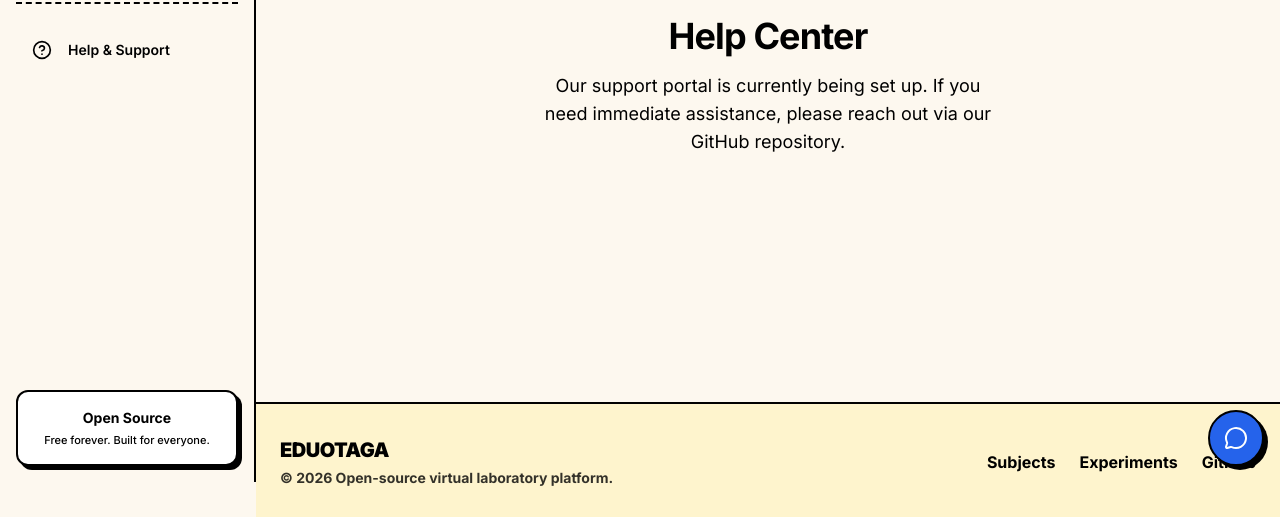
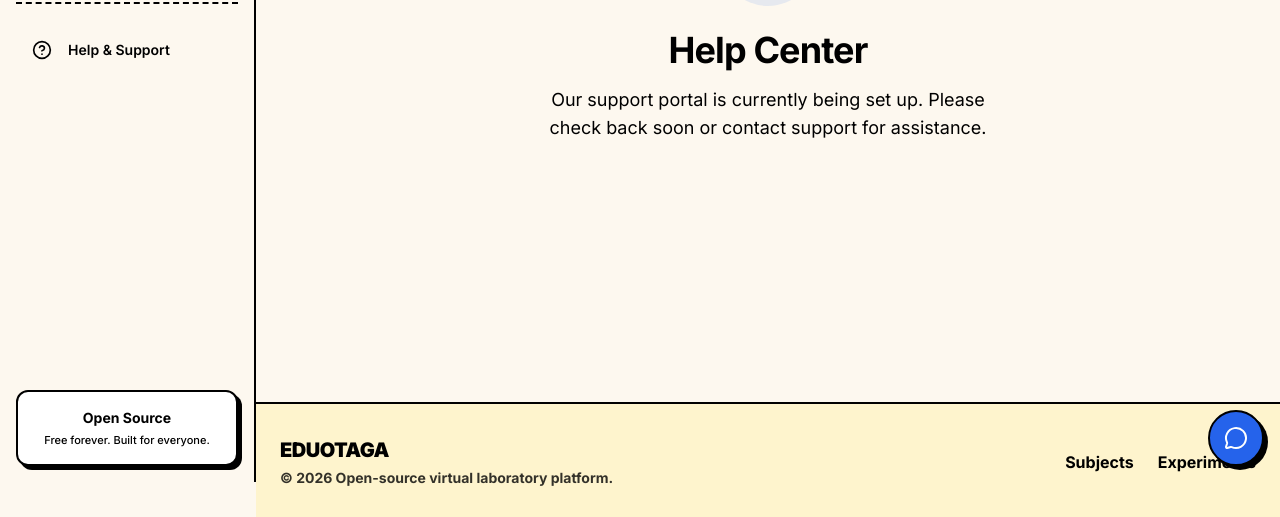
Before and after one commit to OTaga2k25/EDUOTAGA, a Next.js app in the folder apps/web/: page /help in a window 1280 px wide. Shown: the part 318-835 px from the top of the page. Built offline with nearby package versions, Linux system fonts and the light colour scheme; no server answers.

Commit message:
chore: remove GitHub link and text from site footer and help page

```diff
--- a/apps/web/app/help/page.tsx
+++ b/apps/web/app/help/page.tsx
@@ -17,7 +17,7 @@ export default function HelpPage() {
       </div>
       <h1 className="text-4xl font-bold tracking-tight mb-4">Help Center</h1>
       <p className="text-muted-foreground max-w-md text-lg">
-        Our support portal is currently being set up. If you need immediate assistance, please reach out via our GitHub repository.
+        Our support portal is currently being set up. Please check back soon or contact support for assistance.
       </p>
     </div>
   );
--- a/apps/web/components/layout/footer.tsx
+++ b/apps/web/components/layout/footer.tsx
@@ -18,14 +18,6 @@ export function Footer() {
           <Link href="/experiments" className="hover:underline hover:text-neo-blue transition-colors">
             Experiments
           </Link>
-          <a
-            href="https://github.com"
-            target="_blank"
-            rel="noreferrer"
-            className="hover:underline hover:text-neo-blue transition-colors"
-          >
-            GitHub
-          </a>
         </div>
       </div>
     </footer>
```
